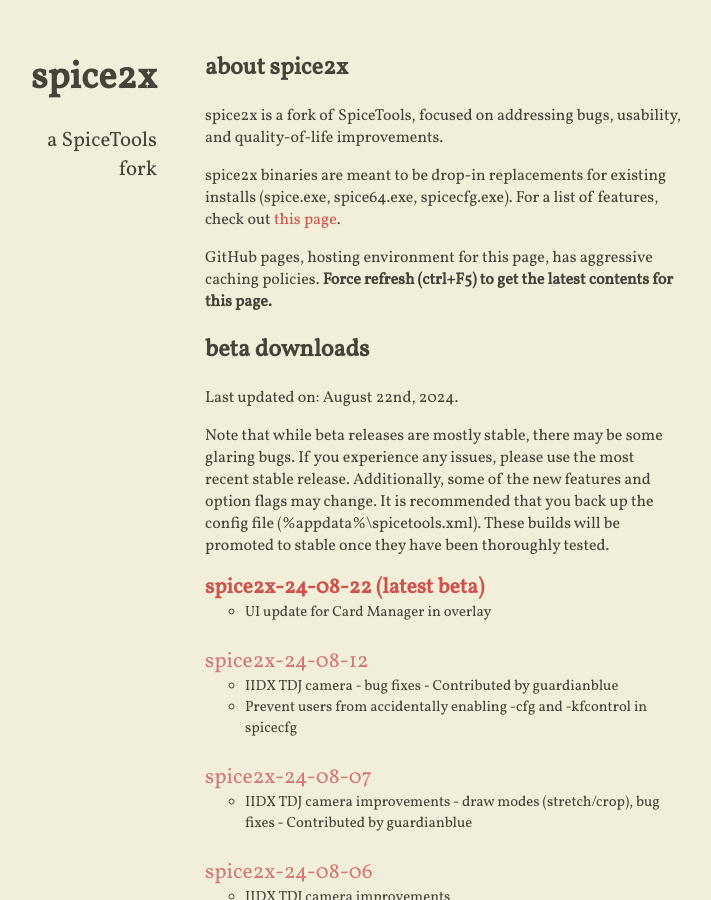
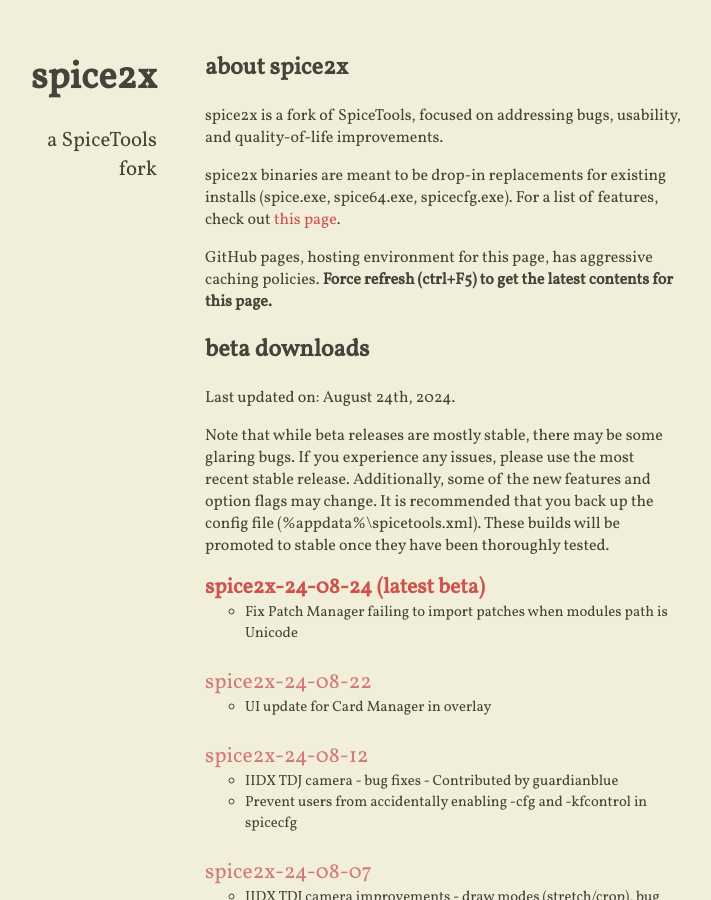
Before and after one commit to spice2x/spice2x.github.io, a Jekyll site: the page built from docs/index.html, in a window 1280 px wide and 900 px high. Shown: the whole window, without its empty margins (299-1010 px from the left). Built offline with Jekyll 4.4.1, drawn with Linux system fonts in a browser that asks for light colours; nearby versions of some CDN libraries.

Commit message:
24-08-24

```diff
--- a/docs/_includes/content.html
+++ b/docs/_includes/content.html
@@ -11,7 +11,7 @@
 
 <h2>beta downloads</h2>
 
-<p>Last updated on: August 22nd, 2024.</p>
+<p>Last updated on: August 24th, 2024.</p>
 
 <p>Note that while beta releases are mostly stable, there may be some glaring bugs. If you experience any issues, please
   use the most recent stable release. Additionally, some of the new features and option flags may change. It is
@@ -19,6 +19,14 @@
   stable once they have been thoroughly tested.
 </p>
 <ul class="downloads-beta highlight-latest">
+  <li>
+    <a class="download-link" href="https://github.com/spice2x/spice2x.github.io/releases/download/24-08-24/spice2x-24-08-24.zip">
+      spice2x-24-08-24
+    </a>
+    <ul>
+      <li>Fix Patch Manager failing to import patches when modules path is Unicode</li>
+    </ul>
+  </li>
   <li>
     <a class="download-link" href="https://github.com/spice2x/spice2x.github.io/releases/download/24-08-22/spice2x-24-08-22.zip">
       spice2x-24-08-22
```
